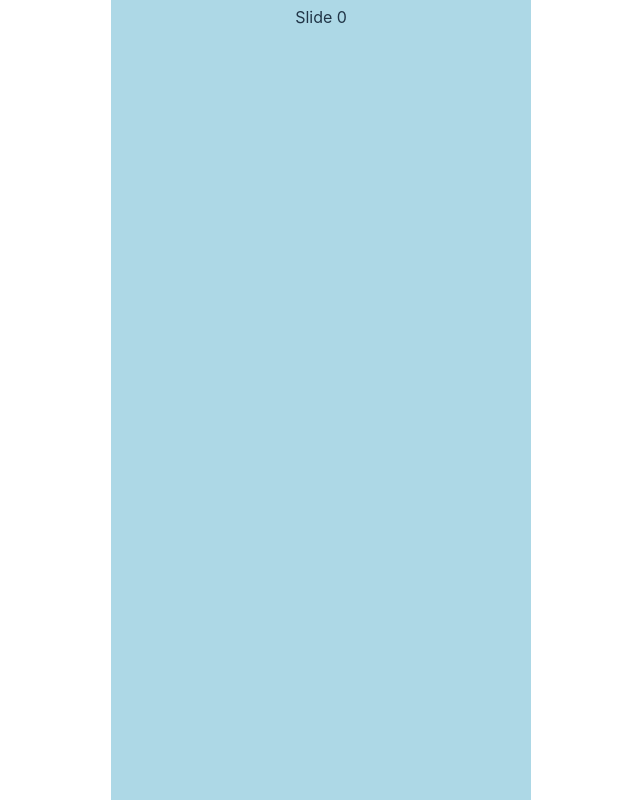
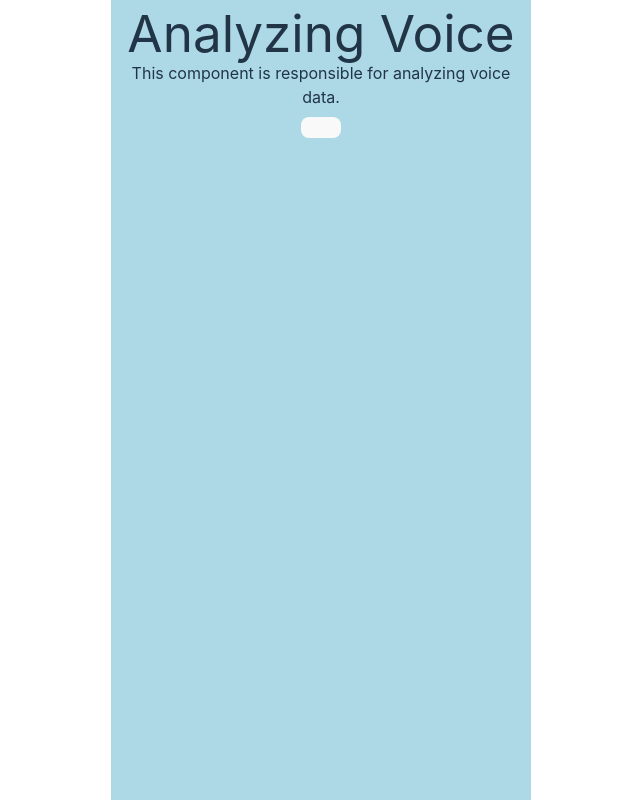
Before and after one commit to jwt2706/Grype, a React (Vite) app in the folder App/: page / in a window 1280 px wide. Both pictures are taken after typing "Sample" into the empty fields and a click on the button "Submit". Shown: the whole page, without its empty margins (319-959 px from the left). Built offline with nearby package versions, Linux system fonts and the light colour scheme.

Commit message:
logic for voice is there, might need reworking

```diff
--- a/App/src/App.tsx
+++ b/App/src/App.tsx
@@ -12,6 +12,7 @@ import { TextField } from '@mui/material'
 import { generateWidgets } from './utils/generateWidgets'
 import { CategoryType } from './types/Categories'
 import { Widget as WidgetType } from './types/Widget'
+import AnalyzingVoice from './components/categories/AnalyzingVoice'
 
 function App() {
     return (
@@ -78,16 +79,17 @@ const InitializeApp = (props: InitializeAppProps) => {
 
 const NonInitializedApp = () => {
     const [widget, setWidgets] = useState<React.ReactNode[]>([]);
+    const [configState, setConfigState] = useState<true | false | null>(true);
 
     useEffect(() => {
         if (!localStorage.getItem('config')) {
             const config = generateConfig();
             localStorage.setItem('config', JSON.stringify(config));
+            setConfigState(false)
         } else {
-            const config = JSON.parse(localStorage.getItem('config')!);
-            setWidgets(generateWidgets(config) as React.ReactNode[]);
+            setConfigState(true);
         }
-    }, []);
+    }, [configState]);
 
 
 
@@ -132,13 +134,17 @@ const NonInitializedApp = () => {
 
         setWidgets(newWidgets);
     }, []);
+
+    console.log(configState);
     return (
          /// start with the logic that collects the voice recording then transition to the widgets
         <>
+        {configState ? <AnalyzingVoice setWidgets={setWidgets} setConfigState={setConfigState} /> :
           <Container>
               <VerticalCarousel slides={widget}>
               </VerticalCarousel>
           </Container>
+    }
         </>
     );
 }
--- /dev/null
+++ b/App/src/components/categories/AnalyzingVoice.tsx
@@ -0,0 +1,25 @@
+import React from 'react';
+import { generateWidgets } from '../../utils/generateWidgets';
+
+interface AnalyzingVoiceProps {
+    setWidgets: (widgets: React.ReactNode[]) => void;
+    setConfigState: (configState: boolean) => void;
+}
+
+const AnalyzingVoice = (props: AnalyzingVoiceProps) => {
+
+    const onConfigGeneration = () => {
+        localStorage.setItem('config', "");
+        props.setConfigState(false);
+    }
+
+    return (
+        <div>
+            <h1>Analyzing Voice</h1>
+            <p>This component is responsible for analyzing voice data.</p>
+            <button onClick={onConfigGeneration}></button>
+        </div>
+    );
+};
+
+export default AnalyzingVoice;
```
